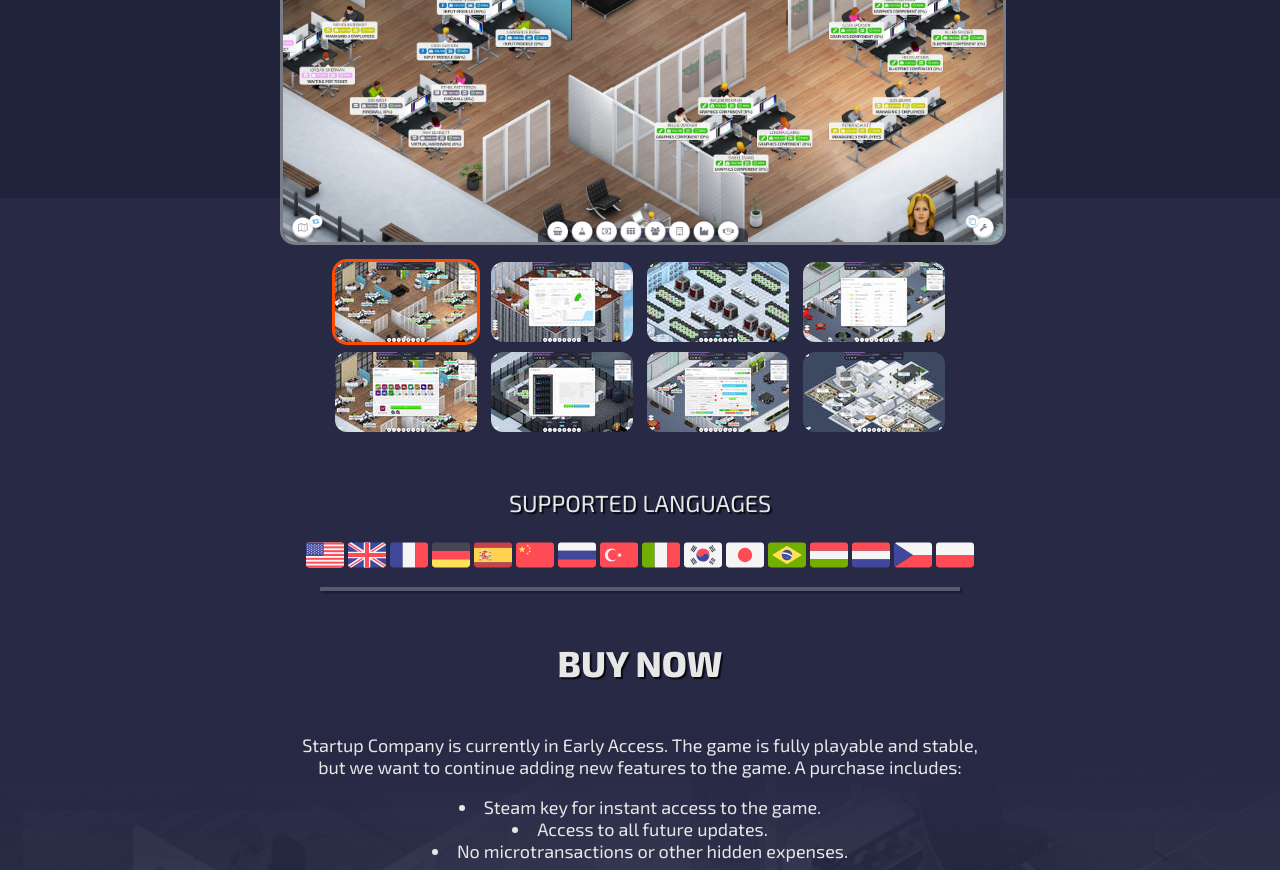
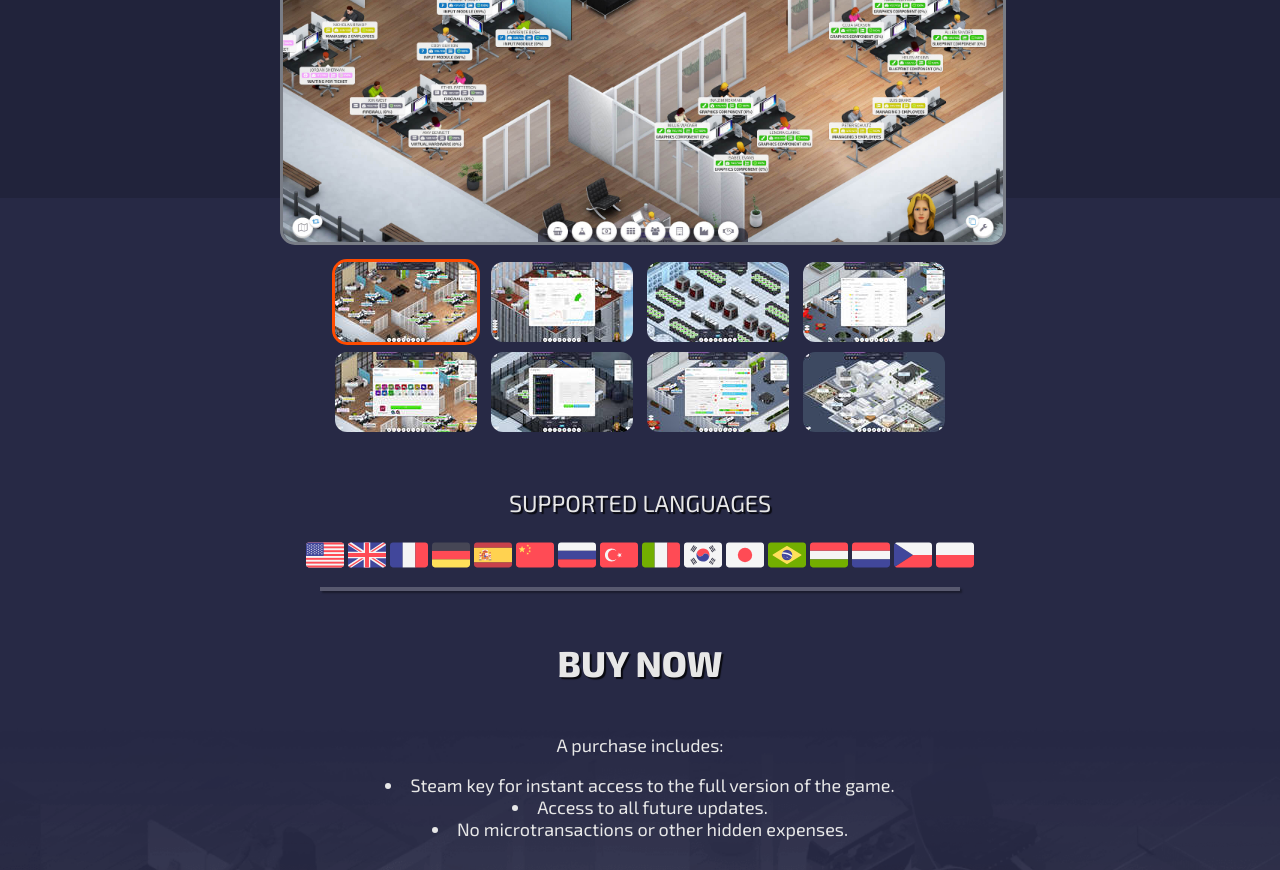
Before and after one commit to hovgaardgames/startupcompany-website, a Jekyll site: the page built from index.html, in a window 1280 px wide and 1400 px high, scrolled down 1360 px. Shown: the top 870 px of the window. Built offline with Jekyll 4.4.1, drawn with Linux system fonts in a browser that asks for light colours; some of the changed lines change nothing that is shown; some of the changed text lies outside the part shown; grey boxes are pictures that could not be loaded.

Commit message:
Various fixes

```diff
--- a/index.html
+++ b/index.html
@@ -102,10 +102,10 @@ title: Startup Company":" The Game
 <div class="buy-now">
     <h1 class="fat">Buy Now</h1>
     <div class="content">
-        <p>Startup Company is currently in Early Access. The game is fully playable and stable, but we want to continue adding new features to the game. A purchase includes:</p>
+        <p>A purchase includes:</p>
 
         <ul>
-            <li>Steam key for instant access to the game.</li>
+            <li>Steam key for instant access to the full version of the game.</li>
             <li>Access to all future updates.</li>
             <li>No microtransactions or other hidden expenses.</li>
         </ul>
@@ -119,7 +119,7 @@ title: Startup Company":" The Game
                 <a href="https://www.hovgaardgames.com" target="_blank"><img src="images/hg-logo-notext.png" alt="Logo"> Hovgaard Games</a>
             </div>
             <div class="right">
-                © 2020 Hovgaard Games ApS. All rights reserved<br>
+                © {{ 'now' | date: "%Y" }} Hovgaard Games ApS. All rights reserved<br>
                 <a href="StartupCompanyPresskit.zip" class="presskit">Download Press Kit</a>
             </div>
         </div>
@@ -201,8 +201,8 @@ title: Startup Company":" The Game
         "url": "https://www.startupcompanygame.com/",
         "aggregateRating": {
             "@type": "AggregateRating",
-            "ratingValue": "5",
-            "reviewCount": "1"
+            "ratingValue": "4",
+            "reviewCount": "4383"
         },
         "image": "https://www.startupcompanygame.com/images/poster.jpg?1",
         "description": "Startup Company is a business simulation sandbox game. You're playing as the CEO of a newly started software company.",
@@ -216,7 +216,7 @@ title: Startup Company":" The Game
         "author": {
             "@type": "Organization",
             "name": "Hovgaard Games",
-            "url": "http://www.hovgaardgames.com"
+            "url": "https://www.hovgaardgames.com"
         },
         "publisher": "Hovgaard Games",
         "genre": [
@@ -228,10 +228,7 @@ title: Startup Company":" The Game
             "price": "12.99",
             "priceCurrency": "USD",
             "url": "https://www.startupcompanygame.com/"
-        },
-        "sameAs": [
-            "http://www.hovgaardgames.com/"
-        ]
+        }
     }</script>
 
 </body>
```
